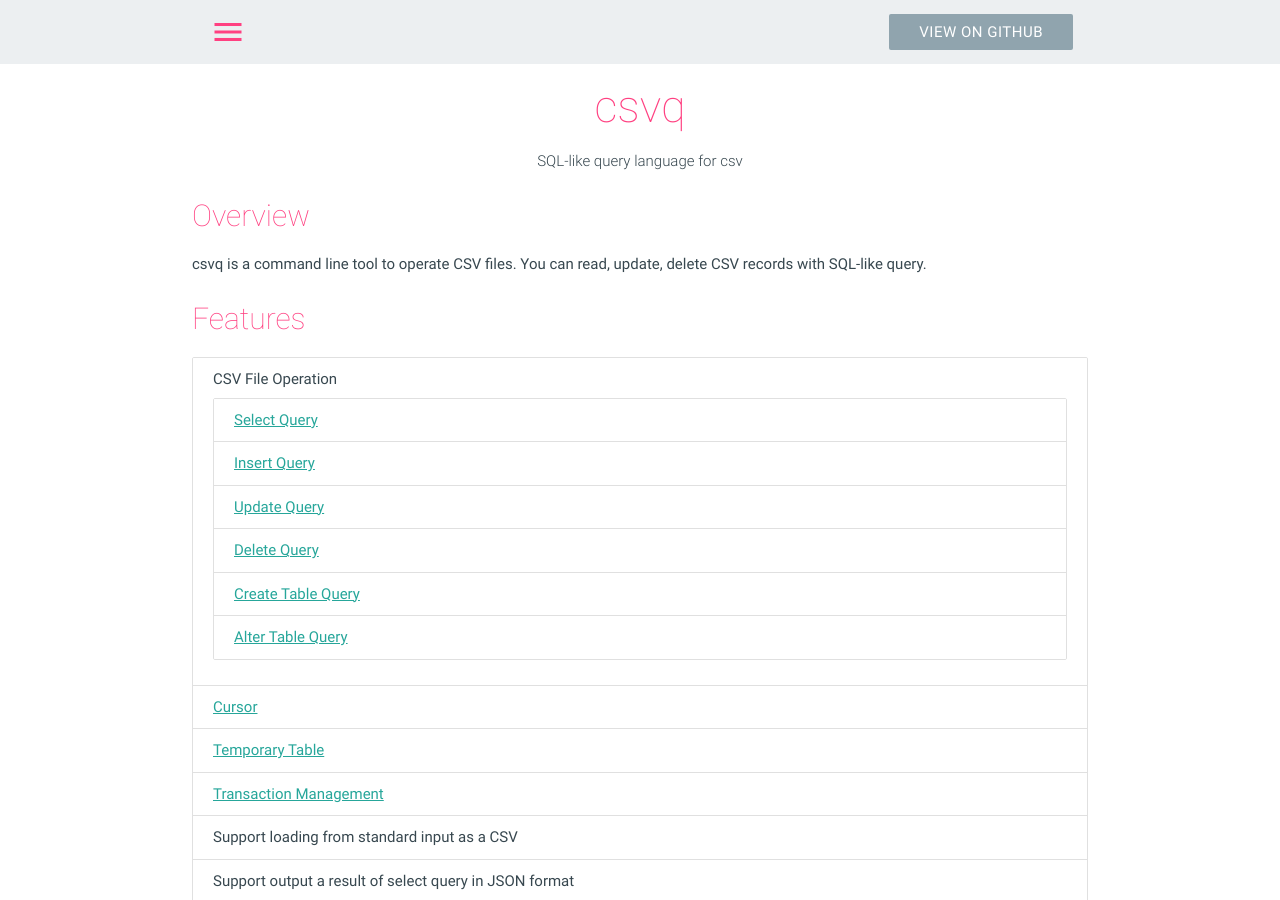
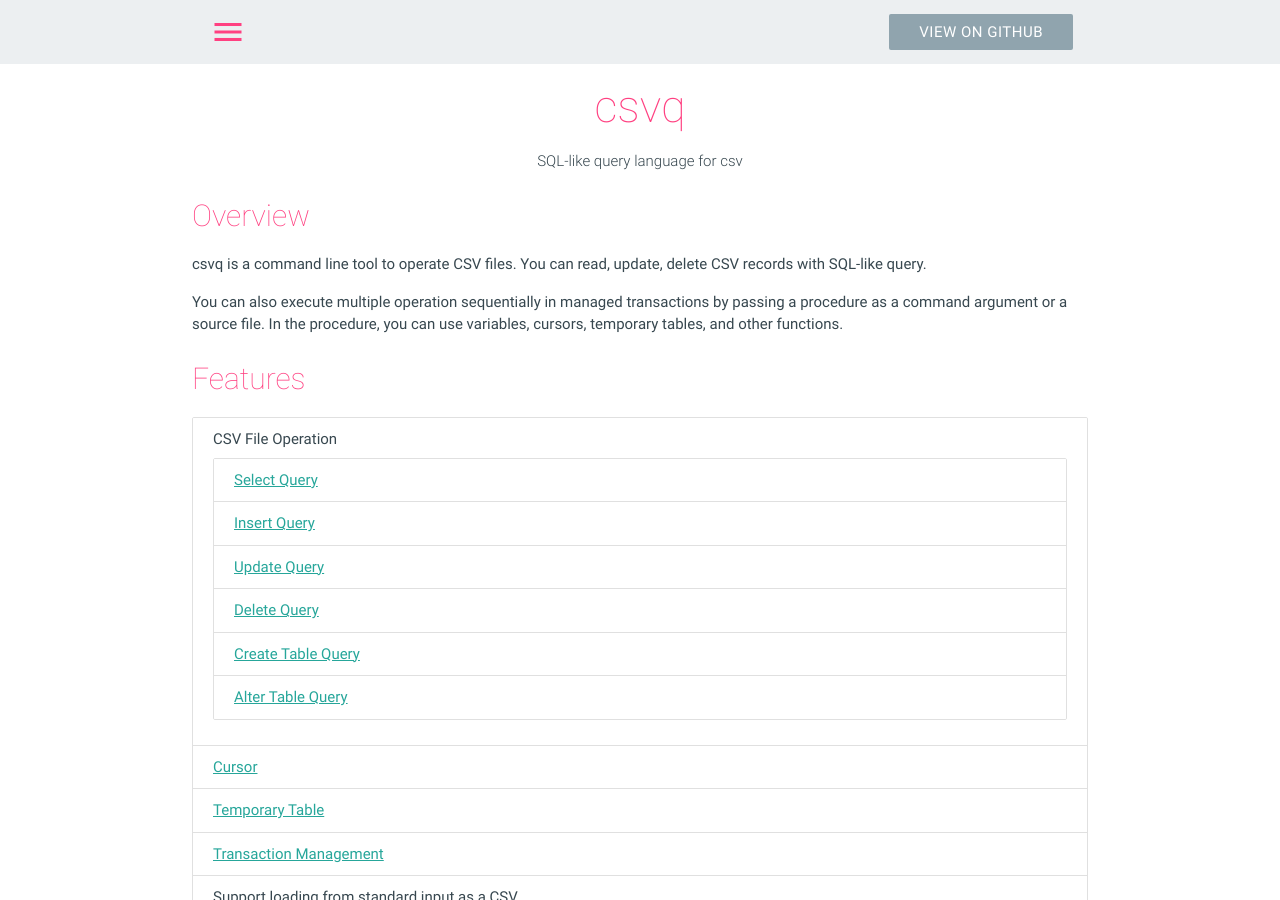
Before and after one commit to mithrandie/csvq, a Jekyll site: the page built from docs/index.md, in a window 1280 px wide and 900 px high. Built offline with Jekyll 4.4.1, drawn with Linux system fonts in a browser that asks for light colours.

Commit message:
Update docs and readme.

```diff
--- a/docs/index.md
+++ b/docs/index.md
@@ -7,6 +7,9 @@ title: csvq - SQL-like query language for csv
 
 csvq is a command line tool to operate CSV files.
 You can read, update, delete CSV records with SQL-like query.
+
+You can also execute multiple operation sequentially in managed transactions by passing a procedure as a command argument or a source file.
+In the procedure, you can use variables, cursors, temporary tables, and other functions.
 
 ## Features
 
```
Also changed, not shown: README.md.
